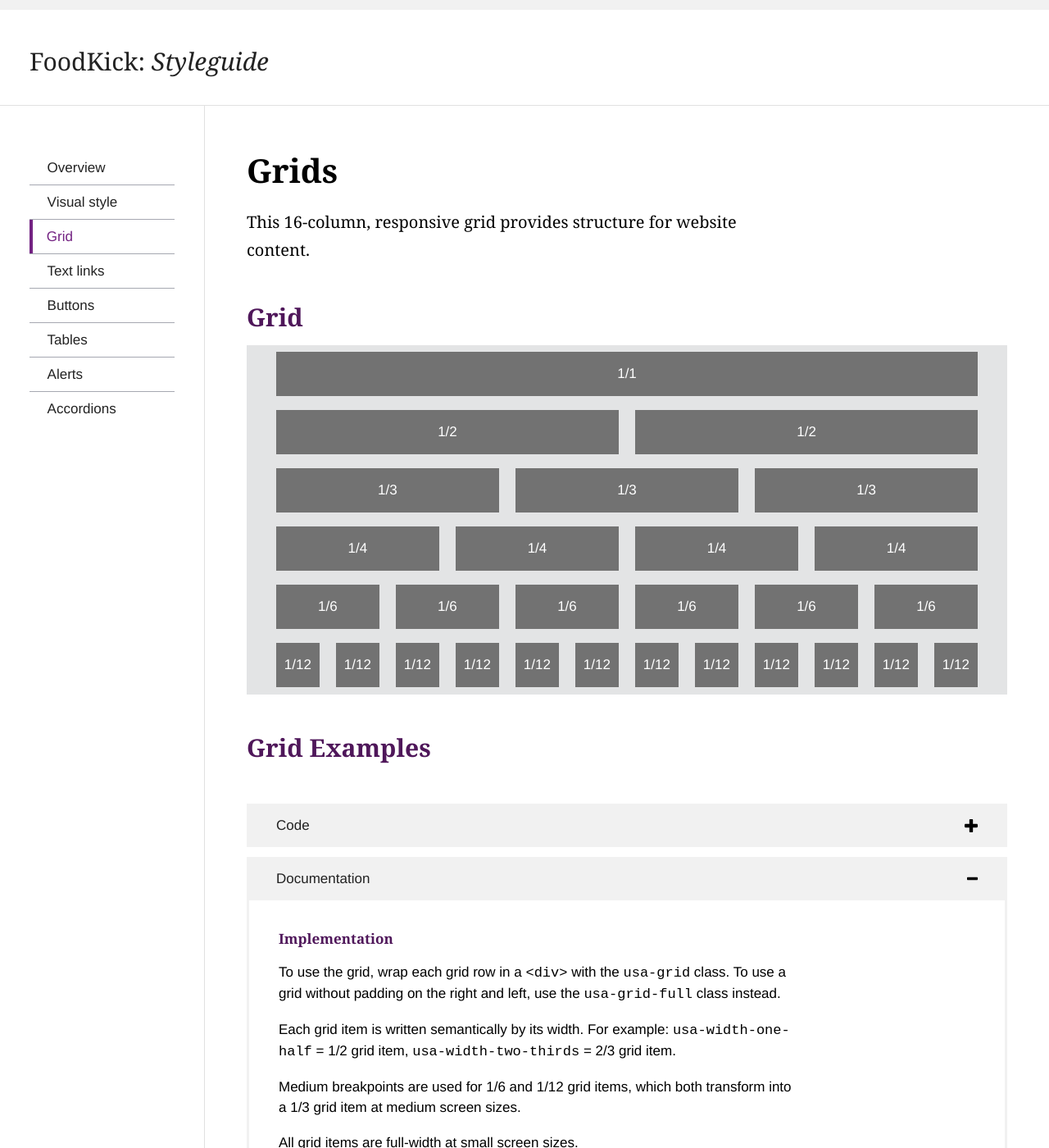
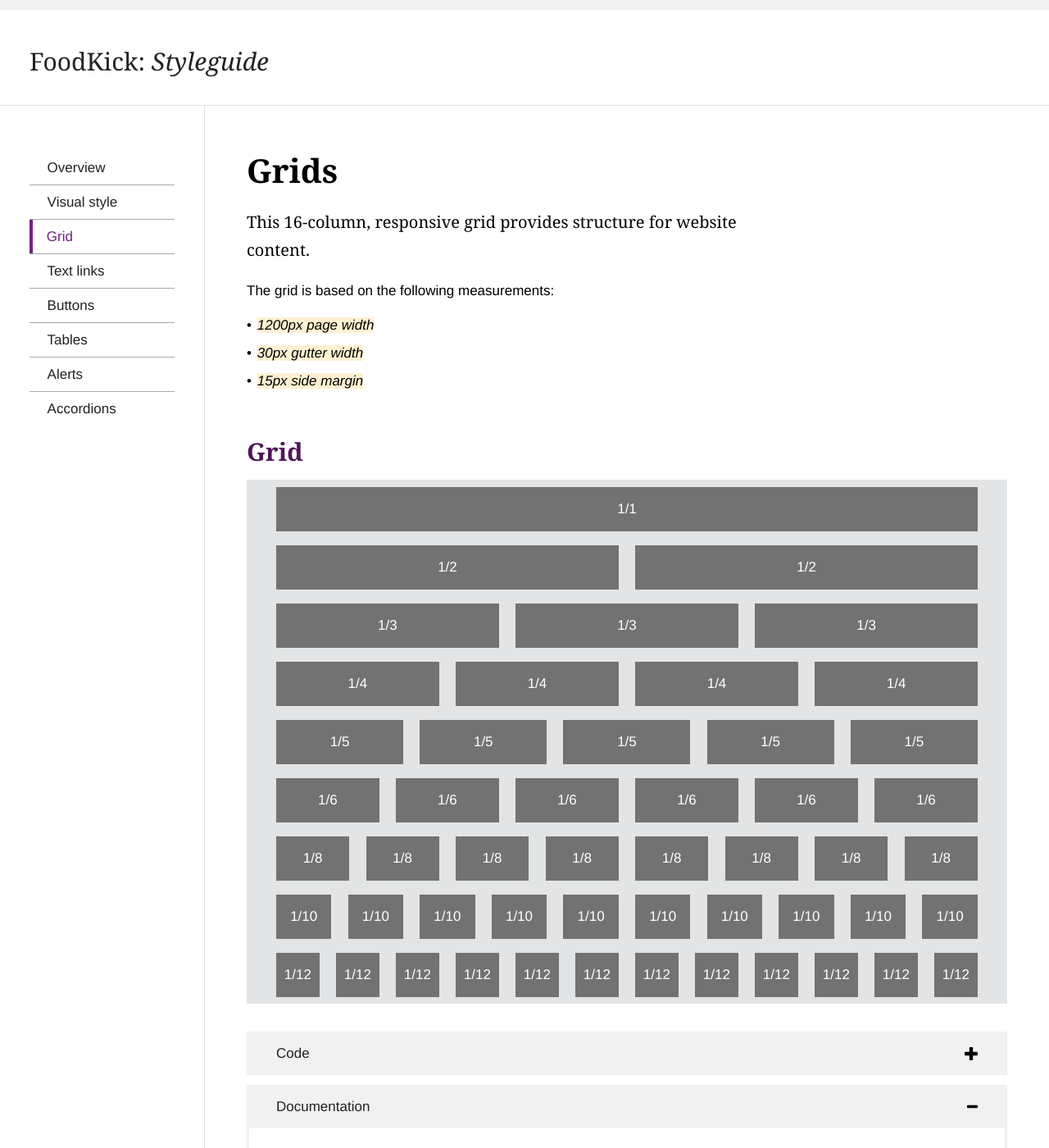
Before and after one commit to foodkick/foodkick.github.io, a Jekyll site: the page built from _layout-system/grids.md, in a window 1280 px wide and 1400 px high. Shown: the whole window at 82% size. Built offline with Jekyll 4.4.1, drawn with Linux system fonts in a browser that asks for light colours; Markdown is read by kramdown in place of the engine named in the settings; some of the changed text lies outside the part shown.

Commit message:
adjusted size of tooltip, and added accurate representation of the grid we'll be using across the site.

```diff
--- a/_layout-system/grids.md
+++ b/_layout-system/grids.md
@@ -3,7 +3,12 @@ layout: styleguide
 title: Grids
 lead:  This 16-column, responsive grid provides structure for website content.
 ---
-
+<p>The grid is based on the following measurements:</p>
+<ul>
+  <li><em class="em-yellow-bg">1200px page width</em></li>
+  <li><em class="em-yellow-bg">30px gutter width</em></li>
+  <li><em class="em-yellow-bg">15px side margin</em></li>
+</ul>
 <div class="preview preview-no_border">
 
   <h2 class="usa-heading">Grid</h2>
@@ -26,12 +31,41 @@ lead:  This 16-column, responsive grid provides structure for website content.
     <div class="usa-width-one-fourth">1/4</div>
   </div>
   <div class="usa-grid usa-grid-example usa-grid-example-blank">
+    <div class="usa-width-one-fifth">1/5</div>
+    <div class="usa-width-one-fifth">1/5</div>
+    <div class="usa-width-one-fifth">1/5</div>
+    <div class="usa-width-one-fifth">1/5</div>
+    <div class="usa-width-one-fifth">1/5</div>
+  </div>
+  <div class="usa-grid usa-grid-example usa-grid-example-blank">
     <div class="usa-width-one-sixth">1/6</div>
     <div class="usa-width-one-sixth">1/6</div>
     <div class="usa-width-one-sixth">1/6</div>
     <div class="usa-width-one-sixth">1/6</div>
     <div class="usa-width-one-sixth">1/6</div>
     <div class="usa-width-one-sixth">1/6</div>
+  </div>
+  <div class="usa-grid usa-grid-example usa-grid-example-blank">
+    <div class="usa-width-one-eight">1/8</div>
+    <div class="usa-width-one-eight">1/8</div>
+    <div class="usa-width-one-eight">1/8</div>
+    <div class="usa-width-one-eight">1/8</div>
+    <div class="usa-width-one-eight">1/8</div>
+    <div class="usa-width-one-eight">1/8</div>
+    <div class="usa-width-one-eight">1/8</div>
+    <div class="usa-width-one-eight">1/8</div>
+  </div>
+  <div class="usa-grid usa-grid-example usa-grid-example-blank">
+    <div class="usa-width-one-tenth">1/10</div>
+    <div class="usa-width-one-tenth">1/10</div>
+    <div class="usa-width-one-tenth">1/10</div>
+    <div class="usa-width-one-tenth">1/10</div>
+    <div class="usa-width-one-tenth">1/10</div>
+    <div class="usa-width-one-tenth">1/10</div>
+    <div class="usa-width-one-tenth">1/10</div>
+    <div class="usa-width-one-tenth">1/10</div>
+    <div class="usa-width-one-tenth">1/10</div>
+    <div class="usa-width-one-tenth">1/10</div>
   </div>
   <div class="usa-grid usa-grid-example usa-grid-example-blank">
     <div class="usa-width-one-twelfth">1/12</div>
@@ -48,7 +82,7 @@ lead:  This 16-column, responsive grid provides structure for website content.
     <div class="usa-width-one-twelfth">1/12</div>
   </div>
 
-  <h2 class="usa-heading">Grid Examples</h2>
+  <!-- <h2 class="usa-heading">Grid Examples</h2> -->
 
 </div>
 
@@ -79,7 +113,7 @@ lead:  This 16-column, responsive grid provides structure for website content.
     </ul>
     <h5>Guidance</h5>
     <ul class="usa-content-list">
-      <li>Choose a 12-column grid with flexible column widths and fixed gutters. The width of the padding on the left and right edge of the grid depends on device size.</li>
+      <li>Choose a 16-column grid with flexible column widths and fixed gutters. The width of the padding on the left and right edge of the grid depends on device size.</li>
       <li>Avoid text lines longer than 75 characters. Place text in narrower grid boxes to keep text lines from becoming too wide.</li>
     </ul>
   </div>
--- a/assets/_scss/core/_grid.scss
+++ b/assets/_scss/core/_grid.scss
@@ -72,6 +72,9 @@
     .usa-width-three-fourths {
       @include span-columns(9);
     }
+    .usa-width-one-fifth {
+      @include span-columns(2.4);
+    }
     .usa-width-one-sixth {
       @include span-columns(2);
 
@@ -82,6 +85,12 @@
       &:nth-child(6n) {
         margin-right: 0;
       }
+    }
+    .usa-width-one-eight {
+      @include span-columns(1.5);
+    }
+    .usa-width-one-tenth {
+      @include span-columns(1.2);
     }
     .usa-width-five-sixths {
       @include span-columns(10);
--- a/assets/css/styleguide.scss
+++ b/assets/css/styleguide.scss
@@ -1040,16 +1040,16 @@ $font-light: 300;
 a.tooltip-small{
   display: inline-block;
   font-family: "FK-icons";
-  font-size: 14px;
+  font-size: 13px;
   color: #ffffff;
   text-decoration: none;
   text-align: center;
-  width: 18px;
-  height: 18px;
+  width: 19px;
+  height: 19px;
   margin: 0;
   padding: 0;
   background-color: $color-gray;
-  border-radius: 18px;
+  border-radius: 20px;
   position: relative;
   top: -10px;
   z-index: 98;
@@ -1079,22 +1079,22 @@ a.tooltip-small:hover:after{
   z-index: 4;
   height: auto;
   width: 220px;
-  font-size: 14px;
+  font-size: 13px;
   font-weight: normal;
   line-height: 120%;
 }
 a.tooltip-small:hover:before{
   font-family: "FK-icons";
-  font-size: 14px;
+  font-size: 13px;
   color: #ffffff;
   text-decoration: none;
   text-align: center;
-  width: 18px;
-  height: 18px;
+  width: 19px;
+  height: 19px;
   margin: 0;
   padding: 0;
   background-color: $color-primary;
-  border-radius: 18px;
+  border-radius: 20px;
   position: relative;
   content: "?";
   right: 0;
```
